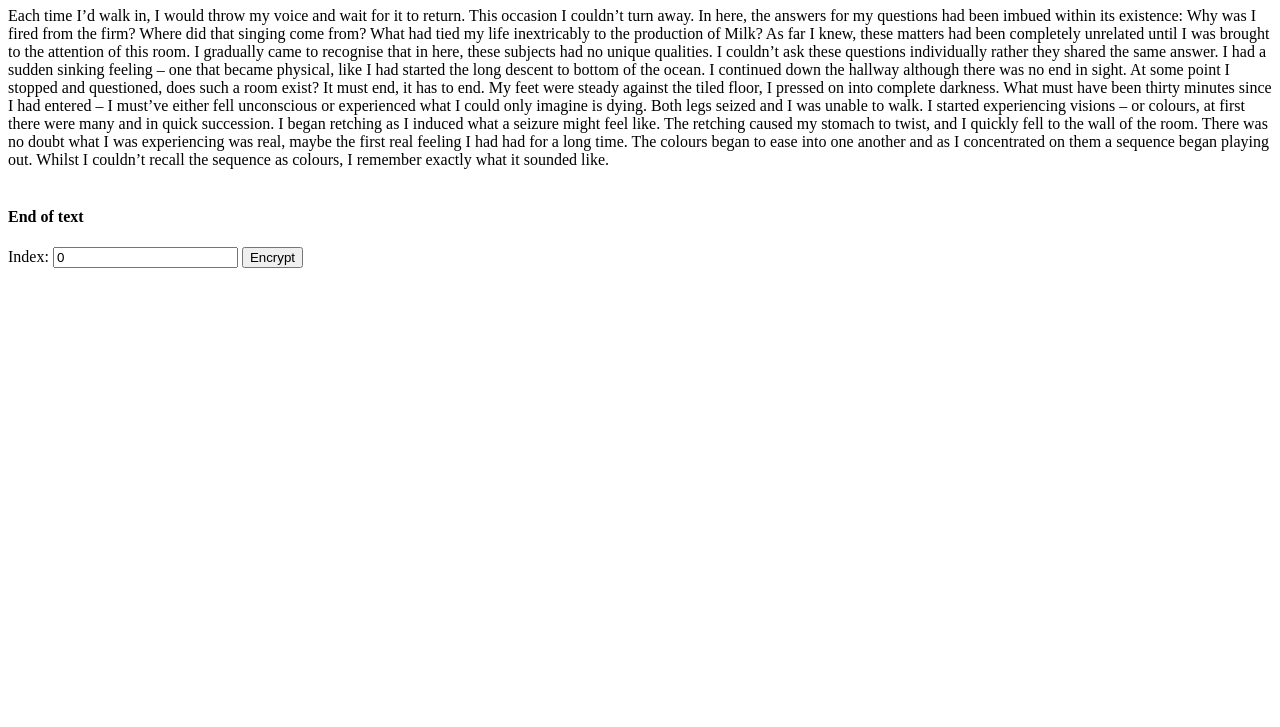
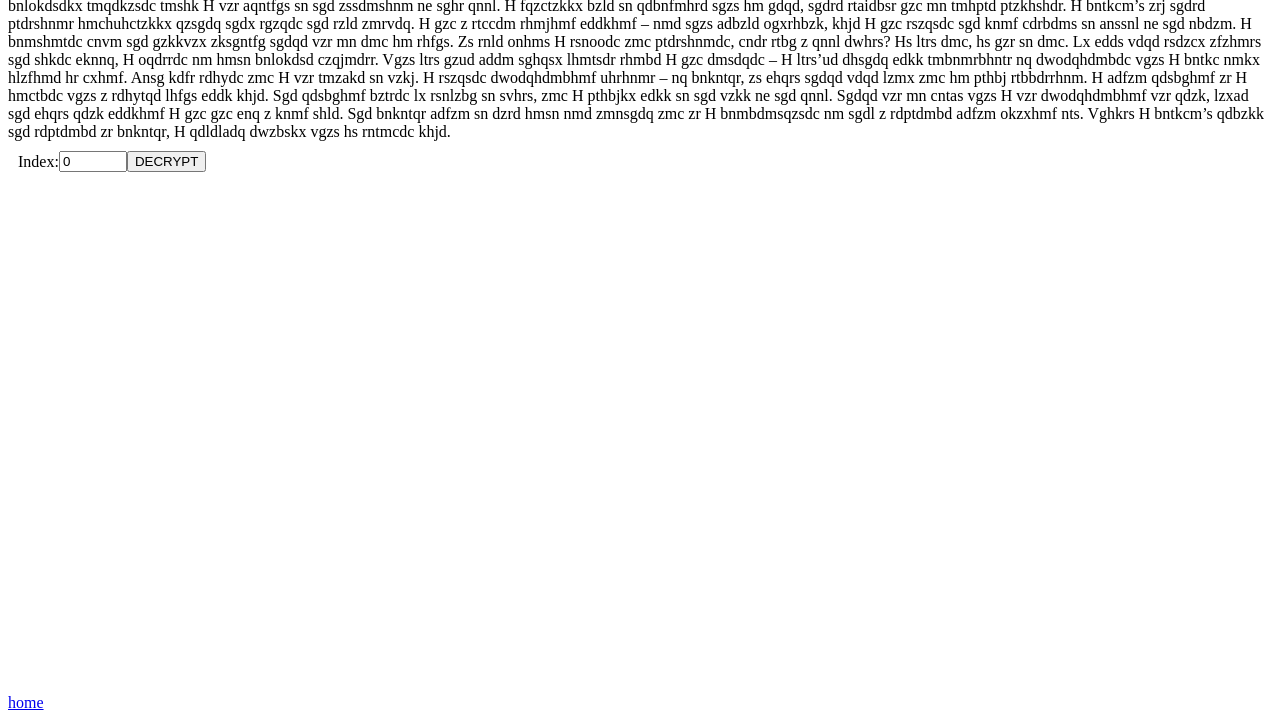
Before and after one commit to ganzfeldschamber/ganzfeldschamber.github.io, a plain HTML site: page ganzfelds/caesar.html in a window 1280 px wide. Shown: the part 73-800 px from the top of the page. Drawn offline with Linux system fonts and the light colour scheme.

Commit message:
Add files via upload

```diff
--- a/ganzfelds/caesar.html
+++ b/ganzfelds/caesar.html
@@ -7,6 +7,19 @@
             #header {
                 text-align: center;
             }
+            .container {
+                display: flex;
+                align-items: center;
+                margin: 10px;
+            }
+            #submittedCipherIndex {
+                width: 60px;
+            }
+
+            .foot {
+                position: absolute;
+                bottom: 15px;
+            }
 
         </style>
 
@@ -15,20 +28,14 @@
 
 		<div id="main">
             <div id="header">
-                <h1>Caesar's knife</h1>
-
+                <!-- <h1>Ganzfeld's Cipher</h1> -->
+                <p></p>
             </div>
 
             <div>
 
                 <div id="plaintext">
-                    Each time I’d walk in, I would throw my voice and wait for it to return.
 
-                    This occasion I couldn’t turn away. In here, the answers for my questions had been imbued within its existence: Why was I fired from the firm? Where did that singing come from? What had tied my life inextricably to the production of Milk? As far I knew, these matters had been completely unrelated until I was brought to the attention of this room.
-
-                    I gradually came to recognise that in here, these subjects had no unique qualities. I couldn’t ask these questions individually rather they shared the same answer. I had a sudden sinking feeling – one that became physical, like I had started the long descent to bottom of the ocean. I continued down the hallway although there was no end in sight. At some point I stopped and questioned, does such a room exist? It must end, it has to end. My feet were steady against the tiled floor, I pressed on into complete darkness.
-
-                    What must have been thirty minutes since I had entered – I must’ve either fell unconscious or experienced what I could only imagine is dying. Both legs seized and I was unable to walk. I started experiencing visions – or colours, at first there were many and in quick succession. I began retching as I induced what a seizure might feel like. The retching caused my stomach to twist, and I quickly fell to the wall of the room. There was no doubt what I was experiencing was real, maybe the first real feeling I had had for a long time. The colours began to ease into one another and as I concentrated on them a sequence began playing out. Whilst I couldn’t recall the sequence as colours, I remember exactly what it sounded like.
                 </div>
 
                 <br>
@@ -37,20 +44,34 @@
 
                 </div>
 
-                <h4>End of text</h4>
+                <!-- <h4>End of text</h4> -->
 
-                <div>
+                <div class="container">
                     <label for="index">Index:</label>
                     <input type="number" id="submittedCipherIndex" name="index" step="1" value="0">
-                    <input type="submit" value="Encrypt" onclick="updateCipher()">
+                    <input type="submit" value="DECRYPT" onclick="updateCipher()">
 
                 </div>
 
             </div>
 
+            <div class="foot">
+                <a href="https://ganzfeldschamber.github.io/">home</a>
+            </div>
+
         </div>
 
 		<script>
+            var originalText = `Each time I’d walk in, I would throw my voice and wait for it to return.
+
+                    This occasion I couldn’t turn away. In here, the answers for my questions had been imbued within its existence: Why was I fired from the firm? Where did that singing come from? What had tied my life inextricably to the production of Milk? As far I knew, these matters had been completely unrelated until I was brought to the attention of this room.
+
+                    I gradually came to recognise that in here, these subjects had no unique qualities. I couldn’t ask these questions individually rather they shared the same answer. I had a sudden sinking feeling – one that became physical, like I had started the long descent to bottom of the ocean. I continued down the hallway although there was no end in sight. At some point I stopped and questioned, does such a room exist? It must end, it has to end. My feet were steady against the tiled floor, I pressed on into complete darkness.
+
+                    What must have been thirty minutes since I had entered – I must’ve either fell unconscious or experienced what I could only imagine is dying. Both legs seized and I was unable to walk. I started experiencing visions – or colours, at first there were many and in quick succession. I began retching as I induced what a seizure might feel like. The retching caused my stomach to twist, and I quickly fell to the wall of the room. There was no doubt what I was experiencing was real, maybe the first real feeling I had had for a long time. The colours began to ease into one another and as I concentrated on them a sequence began playing out. Whilst I couldn’t recall the sequence as colours, I remember exactly what it sounded like.`;
+
+            var randomNumber = Math.floor(Math.random() * (26 - 1 + 1)) + 1;
+
 
             const updateCipher = () => {
 
@@ -63,16 +84,19 @@
                 if (isNaN(n)) {
                     n = 0;
                 }
+                n = n + randomNumber;
 
                 // Get text content
-                let text = document.getElementById('plaintext').textContent.trim().replace(/\s+/g,' ');
+                // let text = document.getElementById('plaintext').textContent.trim().replace(/\s+/g,' ');
+                let text = originalText.trim().replace(/\s+/g,' ');
 
                 // Do a Caesar shift
                 let newText = caesarShift(text, n);
 
                 // Update text content
                 document.getElementById('cipherOutput').textContent = newText;
-
+                // document.getElementById('plaintext').textContent = newText;
+                // TODO: Start off with ciphered text. Decipher text to get original.
             }
 
             // JavaScript Caesar shift
@@ -124,6 +148,19 @@
             const main = () => {
                 // console.log("Start");
 
+                console.log(randomNumber);
+
+                // Get text
+                let text = originalText.trim().replace(/\s+/g,' ');
+
+                // Do a Caesar shift
+                let newText = caesarShift(text, randomNumber);
+
+                // Update text content
+                document.getElementById('cipherOutput').textContent = newText;
+
+
+
                 // console.log("End");
             }
 
```
